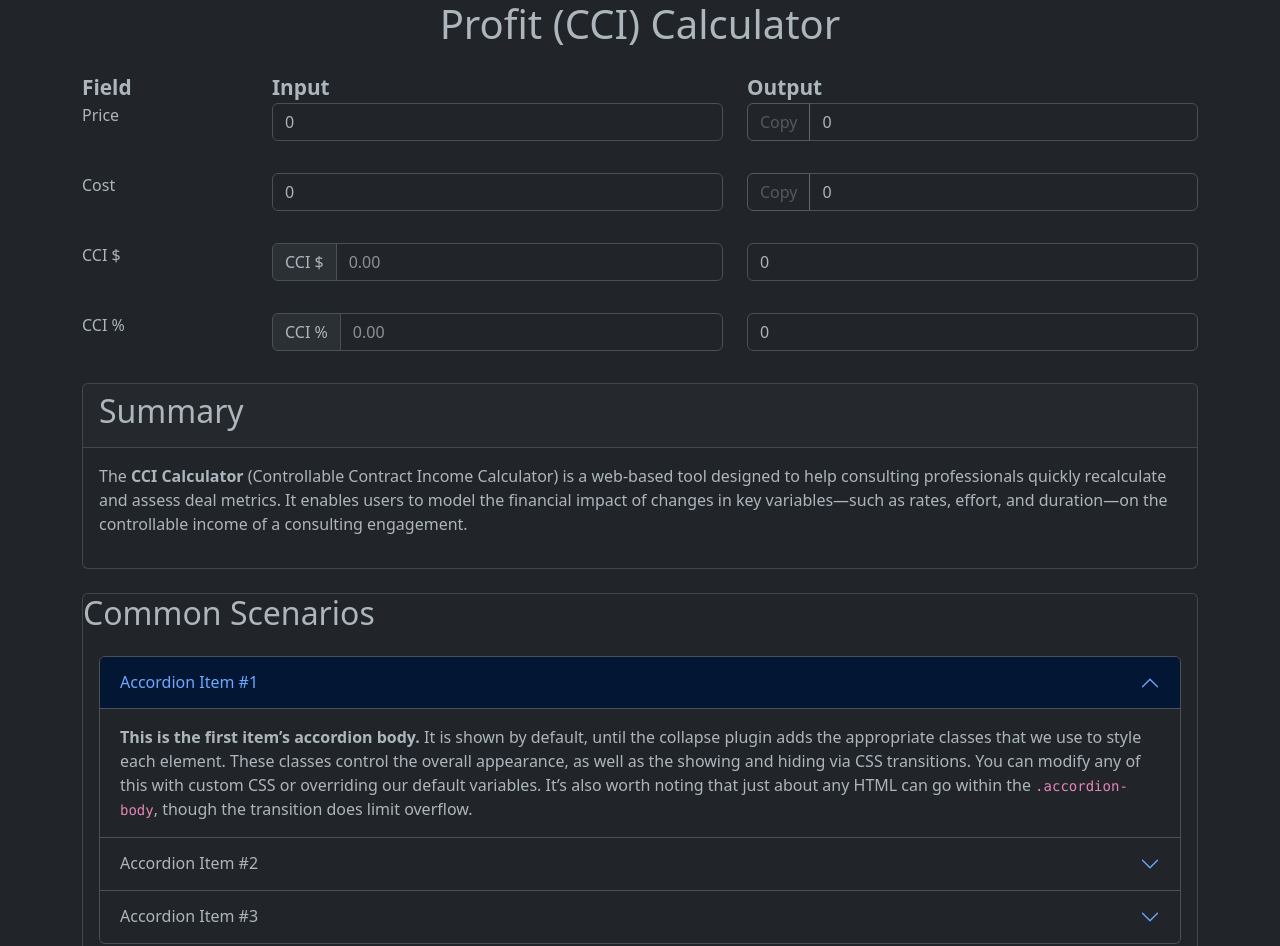
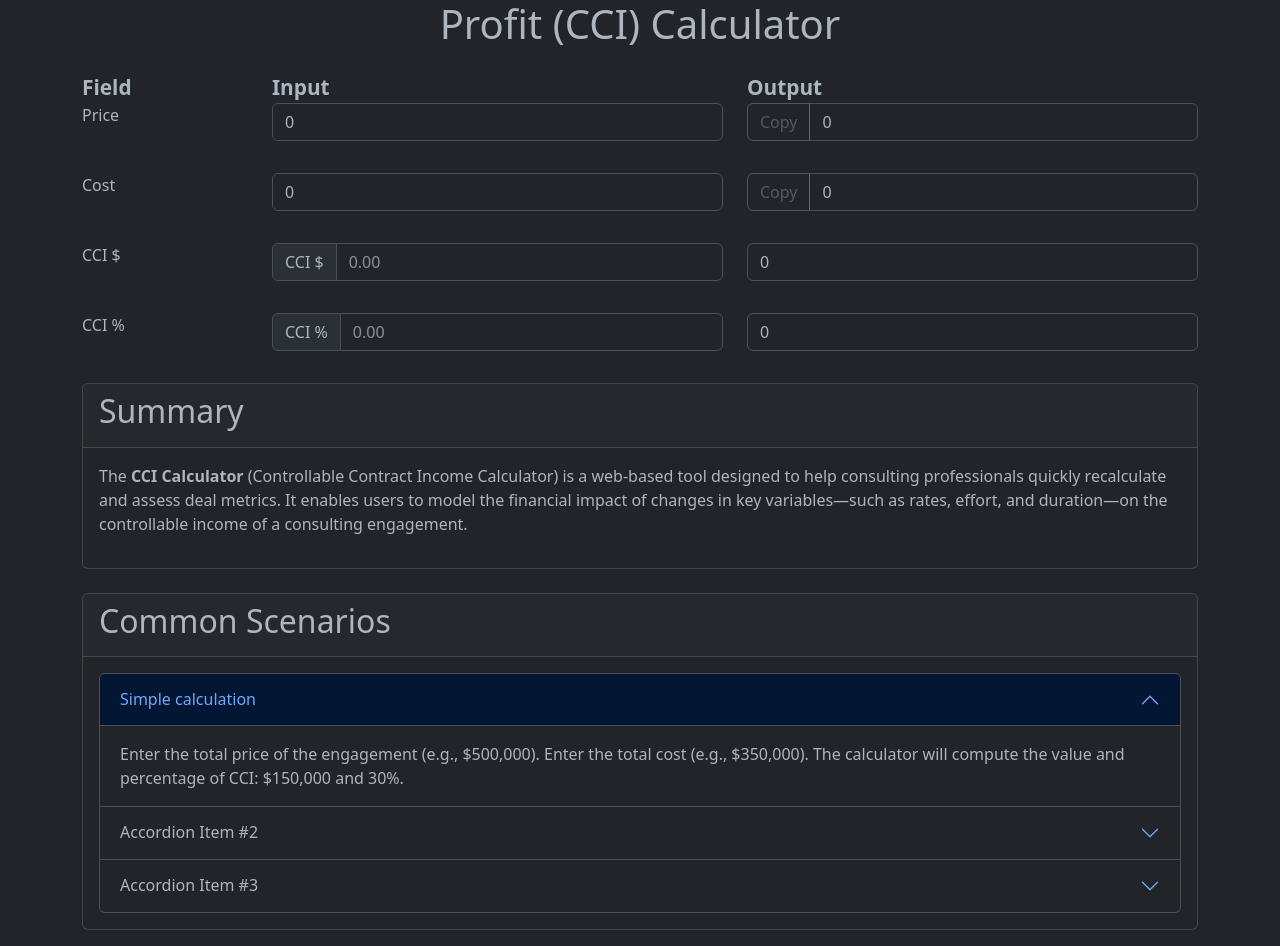
Before and after one commit to andrew-welch/ccicalculator, a plain HTML site: page www/index.html in a window 1280 px wide. Shown: the top 946 px of the page. Drawn offline with nearby package versions, Linux system fonts and the light colour scheme.

Commit message:
Update index.html

```diff
--- a/www/index.html
+++ b/www/index.html
@@ -143,7 +143,7 @@
         </div>
 
 <div class="card mb-4">
-  <div class=card-header">
+  <div class="card-header">
     <h2>Common Scenarios</h2>
   </div>
   <div class="card-body">
@@ -153,12 +153,14 @@
   <div class="accordion-item">
     <h2 class="accordion-header">
       <button class="accordion-button" type="button" data-bs-toggle="collapse" data-bs-target="#collapseOne" aria-expanded="true" aria-controls="collapseOne">
-        Accordion Item #1
+        Simple calculation
       </button>
     </h2>
     <div id="collapseOne" class="accordion-collapse collapse show" data-bs-parent="#accordionExample">
       <div class="accordion-body">
-        <strong>This is the first item’s accordion body.</strong> It is shown by default, until the collapse plugin adds the appropriate classes that we use to style each element. These classes control the overall appearance, as well as the showing and hiding via CSS transitions. You can modify any of this with custom CSS or overriding our default variables. It’s also worth noting that just about any HTML can go within the <code>.accordion-body</code>, though the transition does limit overflow.
+        Enter the total price of the engagement (e.g., $500,000).
+        Enter the total cost (e.g., $350,000).
+        The calculator will compute the value and percentage of CCI: $150,000 and 30%.
       </div>
     </div>
   </div>
```
